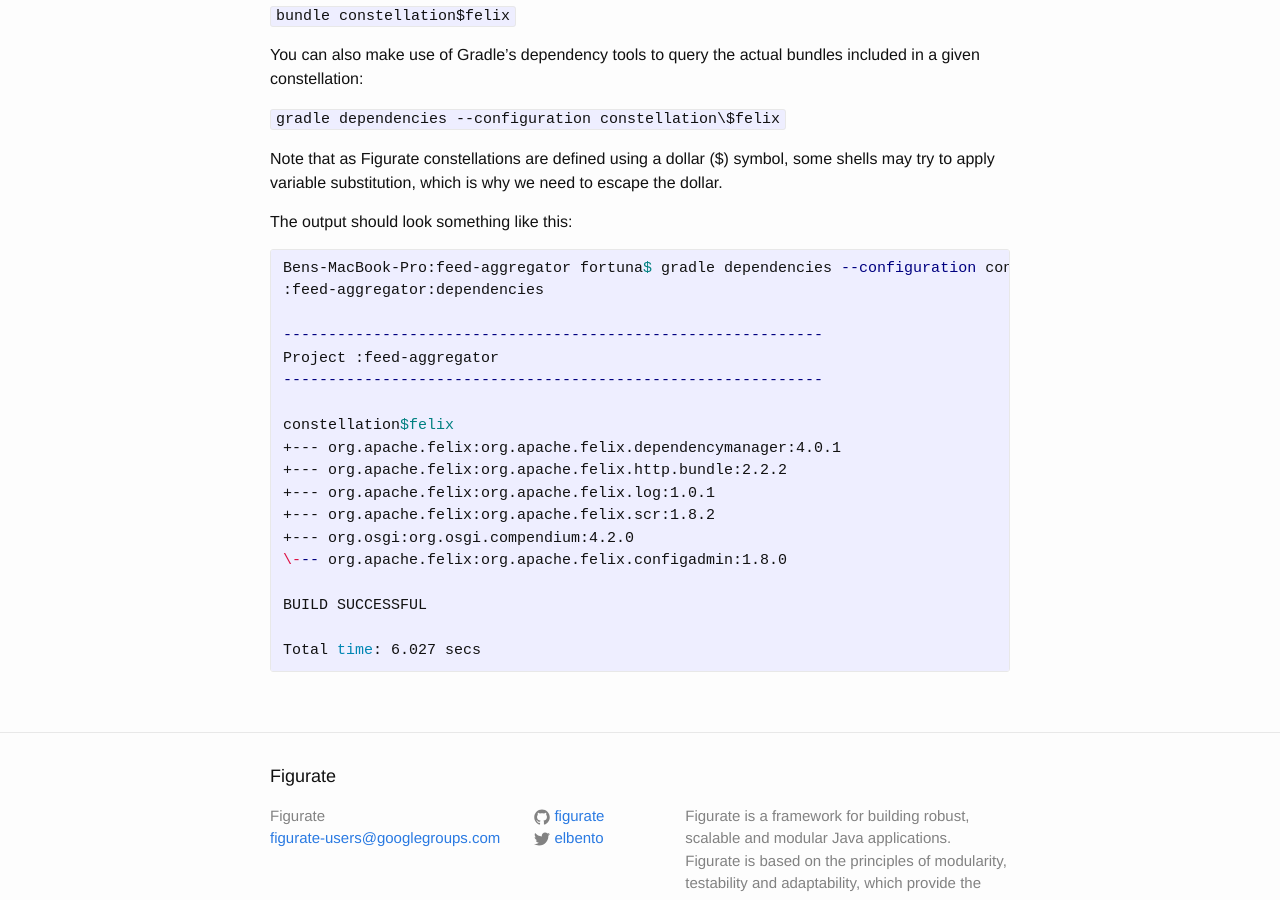
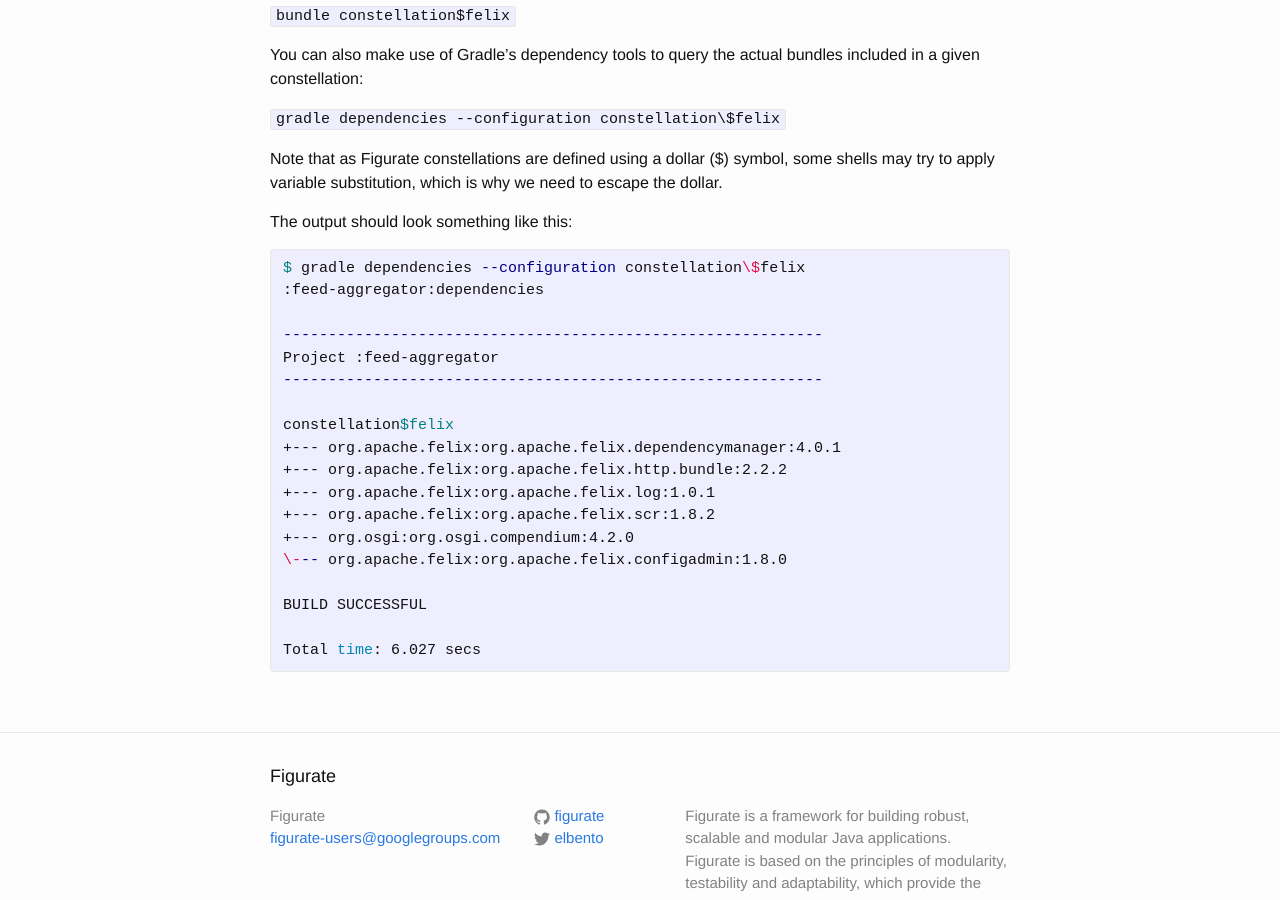
Before and after one commit to figurate/figurate-user-guide, a Jekyll site: the page built from guide/index.md, in a window 1280 px wide and 900 px high, scrolled down 1619 px. Built offline with Jekyll 4.4.1, drawn with Linux system fonts in a browser that asks for light colours.

Commit message:
Update index.md

```diff
--- a/guide/index.md
+++ b/guide/index.md
@@ -75,7 +75,7 @@
 The output should look something like this:
 
 {% highlight bash %}
-Bens-MacBook-Pro:feed-aggregator fortuna$ gradle dependencies --configuration constellation\$felix
+$ gradle dependencies --configuration constellation\$felix
 :feed-aggregator:dependencies
 
 ------------------------------------------------------------
```
